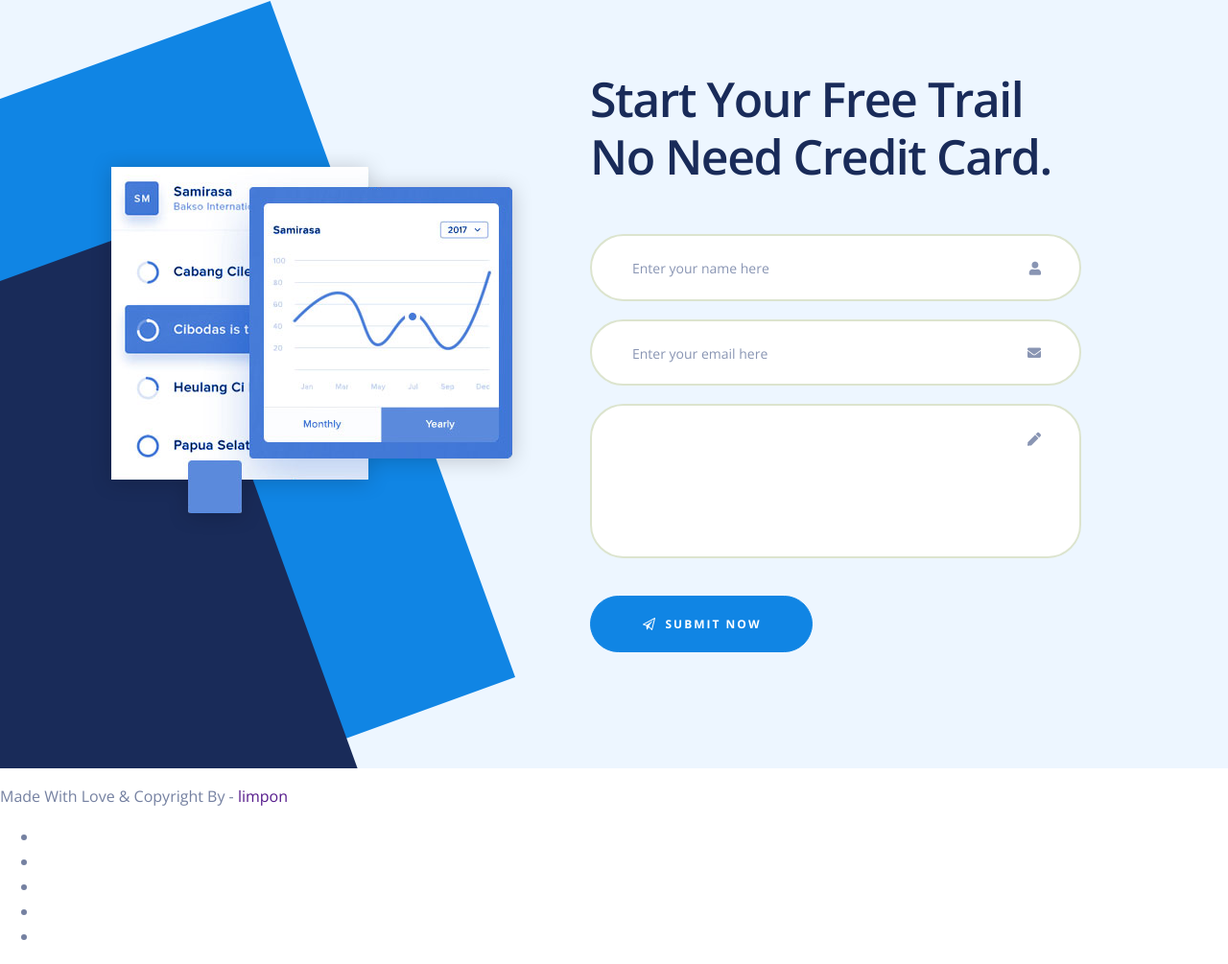
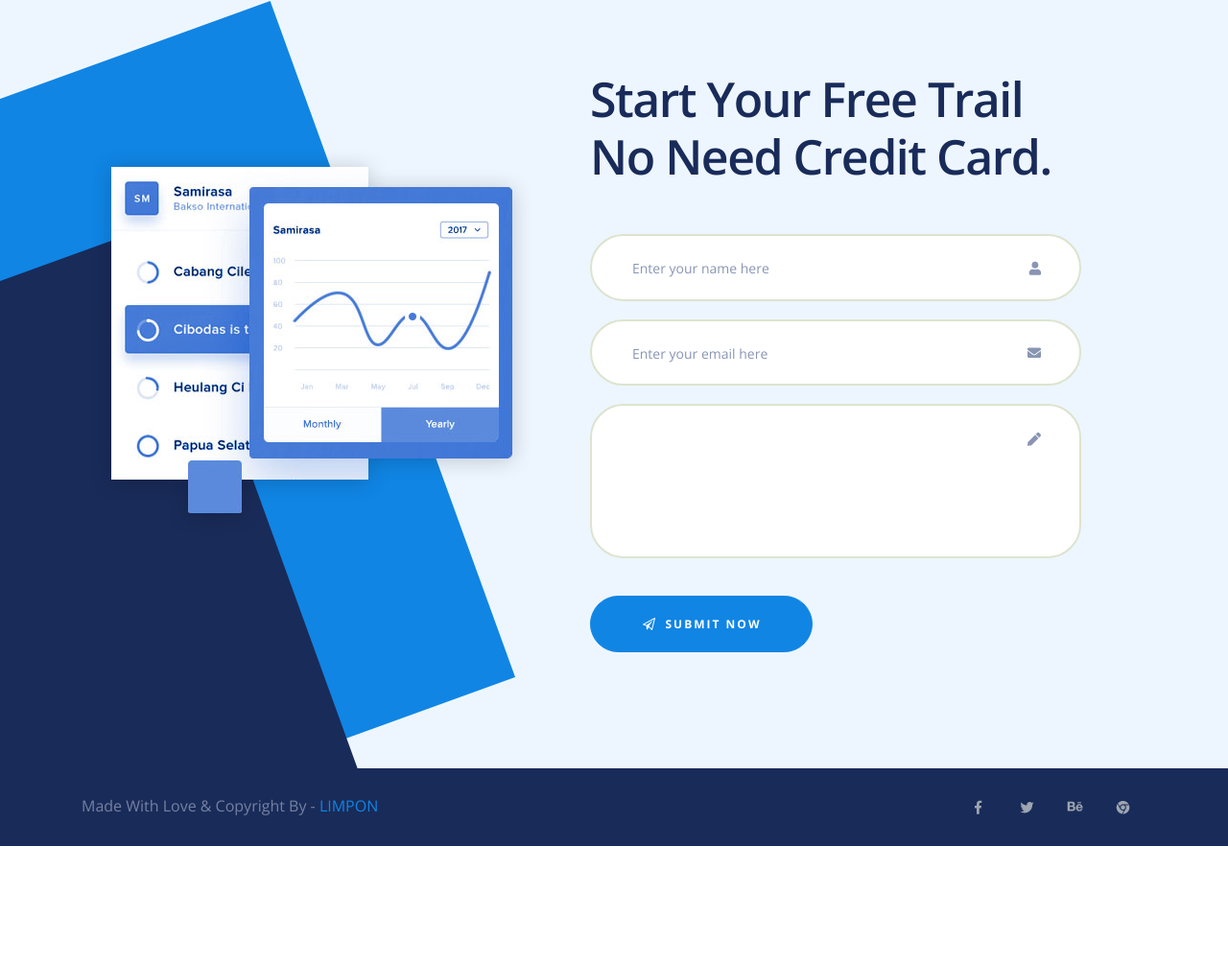
Before and after one commit to Denis-Yeromenko/Limpon_landing, a plain HTML site: page index.html in a window 1280 px wide. Shown: the part 9809-10814 px from the top of the page at 96% size. After the commit the page ends 10691 px from the top, so only its background shows below. Drawn offline with nearby package versions, Linux system fonts and the light colour scheme.

Commit message:
footer was finished

```diff
--- a/css/style.css
+++ b/css/style.css
@@ -703,50 +703,50 @@ h1 {
     transition: 0.3s;
 }
 
-.box-team-item .btn-team span {
+.box-team-item .btn-team span, .footer-social .btn-team span {
     background-image: url(/img/btn-team.png);
     background-repeat: no-repeat;
     display: block;
     margin: 0 auto;
 }
 
-.box-team-item .btn-fb span {
+.box-team-item .btn-fb span, .footer-social .btn-fb span  {
     background-position: 0px 4px;
     width: 20px;
     height: 29px;
 }
 
-.box-team-item .btn-fb:hover  span{
+.box-team-item .btn-fb:hover span, .footer-social .btn-fb:hover  span {
     background-position: 0px -19px;
 }
 
-.box-team-item .btn-tw span {
+.box-team-item .btn-tw span, .footer-social .btn-tw span {
     background-position: -18px 4px;
     width: 20px;
     height: 29px;
 }
 
-.box-team-item .btn-tw:hover  span{
+.box-team-item .btn-tw:hover  span, .footer-social .btn-tw:hover  span{
     background-position: -18px -19px;
 }
 
-.box-team-item .btn-be span {
+.box-team-item .btn-be span,  .footer-social .btn-be span {
     background-position: -41px 4px;
     width: 20px;
     height: 29px;
 }
 
-.box-team-item .btn-be:hover  span{
+.box-team-item .btn-be:hover  span, .footer-social .btn-be:hover span {
     background-position: -41px -19px;
 }
 
-.box-team-item .btn-web span {
+.box-team-item .btn-web span, .footer-social .btn-web span {
     background-position: -64px 4px;
     width: 20px;
     height: 29px;
 }
 
-.box-team-item .btn-web:hover  span{
+.box-team-item .btn-web:hover  span, .footer-social .btn-web:hover span {
     background-position: -64px -19px;
 }
 
@@ -761,7 +761,7 @@ h1 {
     transition: 0.3s;
 }
 
-.box-team-item .btn-more:hover, .btn-team:hover {
+.box-team-item .btn-more:hover, .box-team-item .btn-team:hover {
     background-color: #1a88e1;
     color: #fff;
     box-shadow: 5px 10px 10px #dbdbdb;
@@ -1034,6 +1034,46 @@ h1 {
     margin-right: 60px;
 }
 
+.footer>div {
+    max-width: 1110px;
+    display: flex;
+    justify-content: space-between;
+    padding: 0px 20px;
+    margin: 0 auto;
+}
+
+.footer-text {
+    font-size: 16px;
+    margin-top: 26px;
+}
+
+.footer-text>a {
+    text-decoration: none;
+    text-transform: uppercase;
+    color: #1085e4;
+}
+
+
+.footer-social {
+    list-style-type: none;
+    display: flex;
+    justify-content: space-between;
+    padding-left: 0;
+}
+
+.footer-social .btn-team {
+    background-color: transparent;
+    display: flex;
+    align-items: center;
+    padding: 10px 15px;
+    margin: 0 auto;
+    transition: 0.3s;
+}
+
+.footer-social .btn-team:hover {
+    color: #fff;
+}
+
 /* PAGE */
 
 .page-stat .title-h2, .page-screen .title-h2 {
@@ -1167,3 +1207,7 @@ h1 {
     background-size: cover;
     padding: 70px 0 121px;
 }
+
+.footer {
+    background-color: #192b59;
+}
--- a/index.html
+++ b/index.html
@@ -605,7 +605,7 @@
 								</textarea>
 							</div>
 							<button type="submit" class="btn-primary">
-								<span></span>Submit now
+								Submit now
 							</button>
 						</form>
 				</div>
@@ -614,42 +614,35 @@
 
 		<footer class="footer">
 			<div>
-				<p>Made With Love & Copyright By - <a href="">limpon</a></p>
-				<ul class="social">
+				<p class="footer-text">Made With Love & Copyright By - <a href="">limpon</a></p>
+				<ul class="footer-social">
 					<li>
-						<a
+						<a class="btn-team btn-fb"
 							href="http://"
 							target="_blank"
 							rel="noopener noreferrer"
-						></a>
+						><span></span></a>
 					</li>
 					<li>
-						<a
+						<a class="btn-team btn-tw"
 							href="http://"
 							target="_blank"
 							rel="noopener noreferrer"
-						></a>
+						><span></span></a>
 					</li>
 					<li>
-						<a
+						<a class="btn-team btn-be"
 							href="http://"
 							target="_blank"
 							rel="noopener noreferrer"
-						></a>
+						><span></span></a>
 					</li>
 					<li>
-						<a
+						<a class="btn-team btn-web"
 							href="http://"
 							target="_blank"
 							rel="noopener noreferrer"
-						></a>
-					</li>
-					<li>
-						<a
-							href="http://"
-							target="_blank"
-							rel="noopener noreferrer"
-						></a>
+						><span></span></a>
 					</li>
 				</ul>
 			</div>
```
